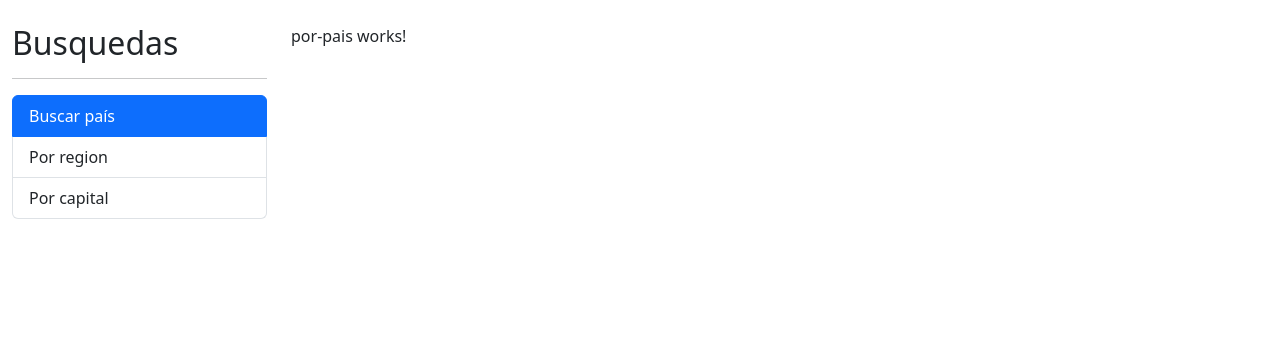
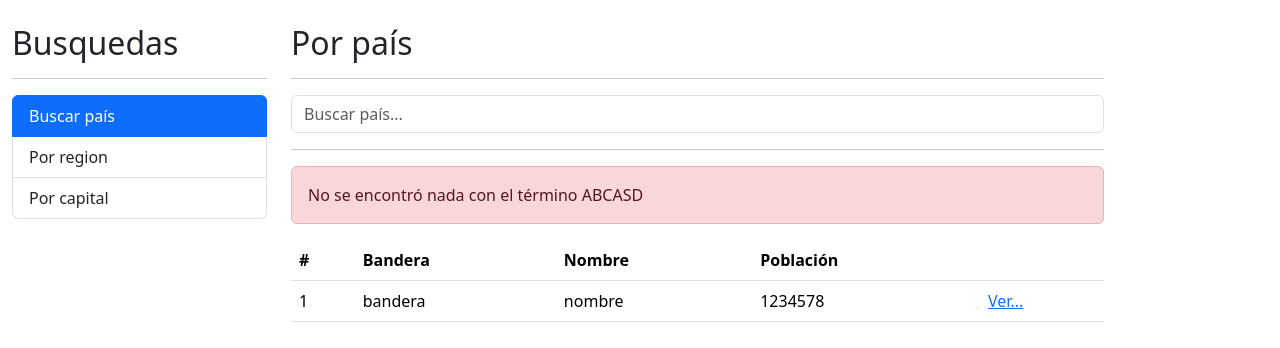
Before and after one commit to adolfo-ajucum/paisesApp, an Angular app: page / in a window 1280 px wide. Shown: the top 348 px of the page. Built offline with nearby package versions, Linux system fonts and the light colour scheme.

Commit message:
feat: componentes para buscar por pais

```diff
--- a/src/app/pais/pages/por-pais/por-pais.component.html
+++ b/src/app/pais/pages/por-pais/por-pais.component.html
@@ -1 +1,54 @@
-<p>por-pais works!</p>
+<h2> Por país</h2>
+<hr>
+
+<div class="row">
+    <div class="col">
+        <form autocomplete="off">
+            <input type="text"
+            name="termino"
+            class="form-control"
+            placeholder="Buscar país..."
+            >
+        </form>
+    </div>
+</div>
+
+<hr>
+<div class="alert alert-danger">
+    No se encontró nada con el término ABCASD
+</div>
+
+<div class="row">
+    <div class="col">
+
+        <table class="table table-hover">
+            <thead>
+                <tr>
+                    <th># </th>
+                    <th> Bandera</th>
+                    <th> Nombre </th>
+                    <th> Población </th>
+                    <th></th>
+
+
+                </tr>
+
+            </thead>
+
+
+        <tbody>
+            <tr>
+                <td>1</td>
+                <td>bandera</td>
+                <td>nombre</td>
+                <td>1234578</td>
+                <td>
+                    <a href="/pais/cri">Ver...</a>
+                </td>
+
+            </tr>
+
+        </tbody>
+</table>
+    </div>
+</div>
```
